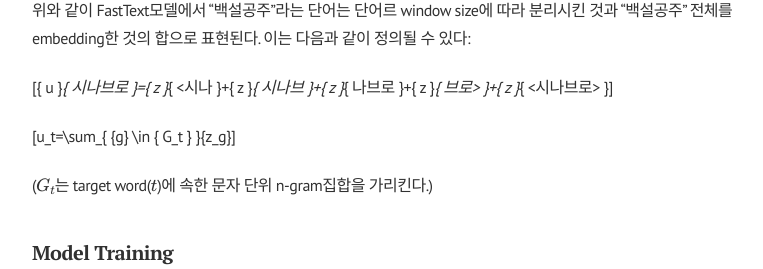
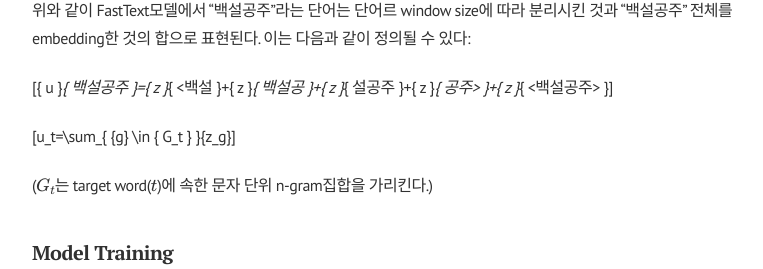
Before and after one commit to finddme/finddme.github.io, a Jekyll site: the page built from blog/index.html, in a window 1280 px wide and 900 px high, scrolled down 2523 px, cut to the strip 183-452 px from the top of the window. Shown: the whole strip, without its empty margins (248-1011 px from the left). Built offline with Jekyll 4.4.1, drawn with Linux system fonts in a browser that asks for light colours; nearby versions of some CDN libraries; formulas are drawn with MathJax 3; the list of posts is cut into pages by our own code; comment, search, counter and statistics services are not loaded.

Commit message:
Update 2019-11-07-FastText.md

```diff
--- a/_posts/2019-11-07-FastText.md
+++ b/_posts/2019-11-07-FastText.md
@@ -14,7 +14,7 @@
 
 위와 같이 FastText모델에서 “백설공주”라는 단어는 단어르 window size에 따라 분리시킨 것과 “백설공주” 전체를 embedding한 것의 합으로 표현된다. 이는 다음과 같이 정의될 수 있다:
 
-$${ u }_{ 시나브로 }={ z }_{ <시나 }+{ z }_{ 시나브 }+{ z }_{ 나브로 }+{ z }_{ 브로> }+{ z }_{ <시나브로> }$$
+$${ u }_{ 백설공주 }={ z }_{ <백설 }+{ z }_{ 백설공 }+{ z }_{ 설공주 }+{ z }_{ 공주> }+{ z }_{ <백설공주> }$$
 
 $$u_t=\sum_{ {g} \in { G_t } }{z_g}$$
 
```
